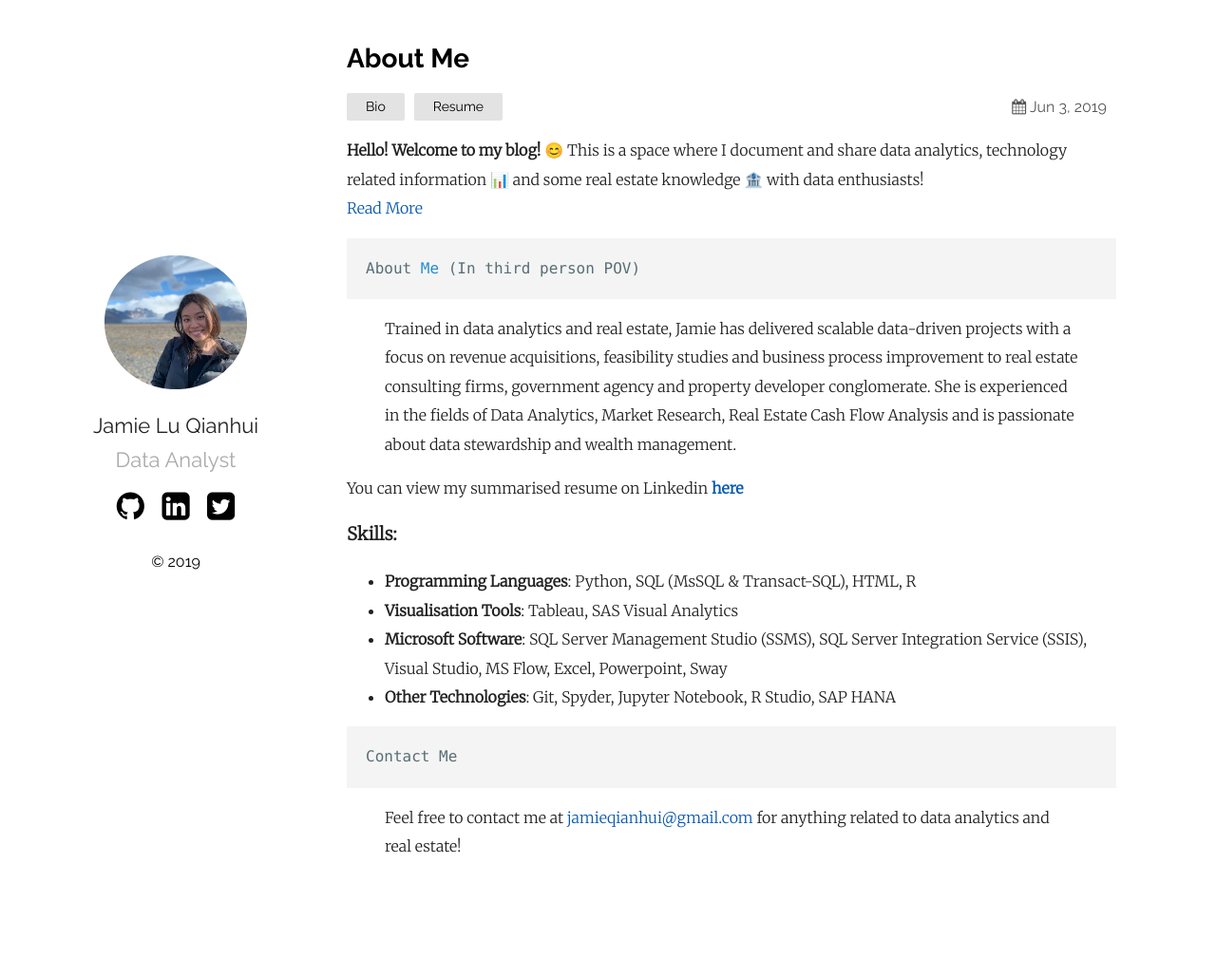
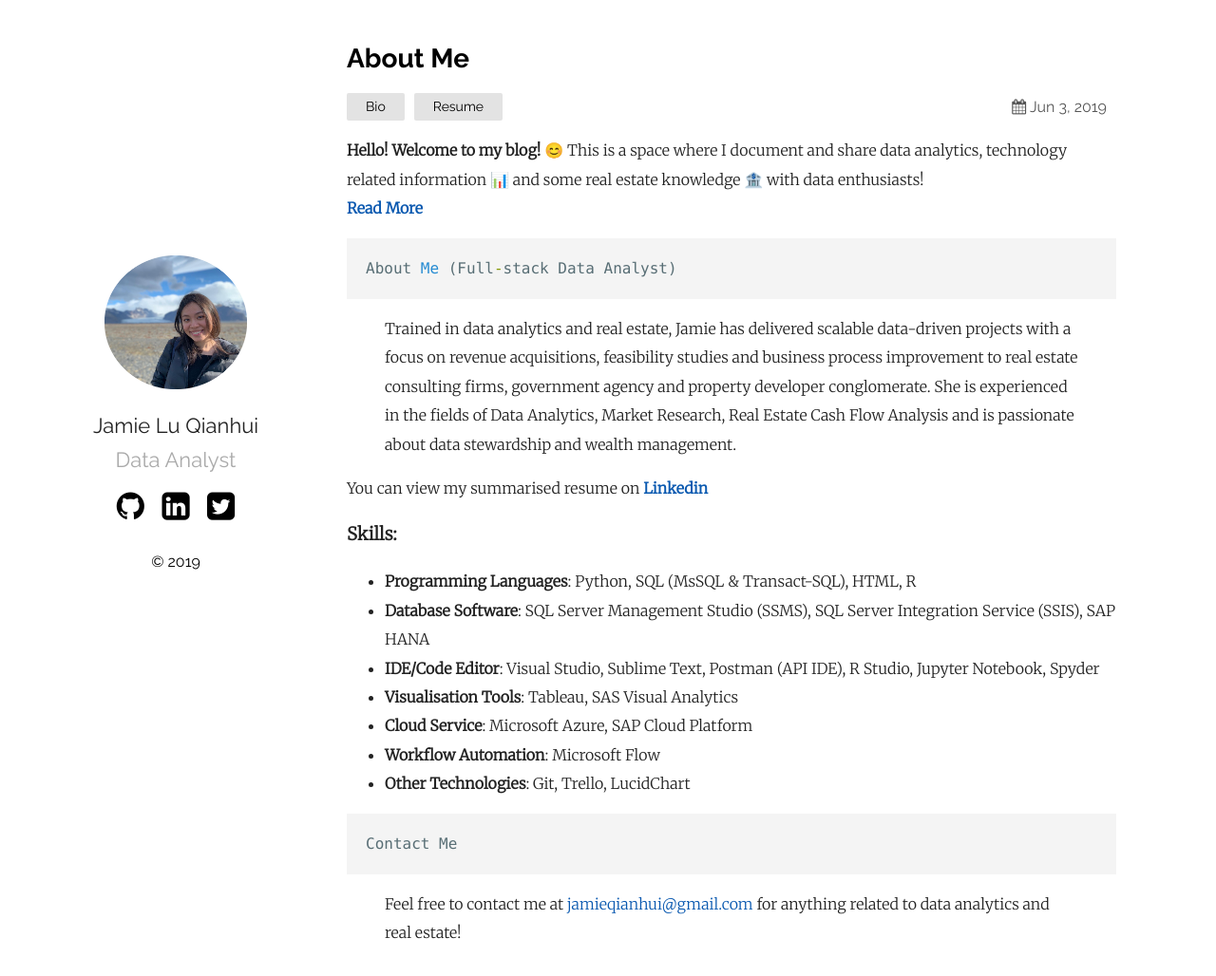
Before and after one commit to jamieqianhui/jamieqianhui.github.io, a Jekyll site: the page built from _posts/2019-06-03-About-Me.markdown, in a window 1280 px wide and 1043 px high. Shown: the top 1028 px of the window at 95% size. Built offline with Jekyll 4.4.1, drawn with Linux system fonts in a browser that asks for light colours.

Commit message:
Update 2019-06-03-About-Me.markdown

````diff
--- a/_posts/2019-06-03-About-Me.markdown
+++ b/_posts/2019-06-03-About-Me.markdown
@@ -5,23 +5,26 @@ date:   2019-06-03 13:24:36 +0800
 categories: Bio Resume
 ---
 **Hello! Welcome to my blog! 😊** This is a space where I document and share
- data analytics, technology related information 📊 and some real estate knowledge 🏦 with data enthusiasts! <br> [Read More][Read-more]
+ data analytics, technology related information 📊 and some real estate knowledge 🏦 with data enthusiasts! <br>
+ **[Read More][Read-more]**
 
 ```python
-About Me (In third person POV)
+About Me (Full-stack Data Analyst)
 ```
 > Trained in data analytics and real estate, Jamie has delivered scalable data-driven projects with a focus on revenue acquisitions, feasibility studies and business process improvement to real estate consulting firms, government agency and property developer conglomerate. She is experienced in the fields of Data Analytics, Market Research, Real Estate Cash Flow Analysis and is passionate about data stewardship and wealth management.
 
-You can view my summarised resume on Linkedin **[here][linkedin-profile]**
+You can view my summarised resume on **[Linkedin][linkedin-profile]**
 
 
 ### Skills:
 
 + **Programming Languages**: Python, SQL (MsSQL & Transact-SQL), HTML, R
++ **Database Software**: SQL Server Management Studio (SSMS), SQL Server Integration Service (SSIS), SAP HANA
++ **IDE/Code Editor**: Visual Studio, Sublime Text, Postman (API IDE), R Studio, Jupyter Notebook, Spyder
 + **Visualisation Tools**: Tableau, SAS Visual Analytics
-+ **Microsoft Software**:
-    SQL Server Management Studio (SSMS), SQL Server Integration Service (SSIS), Visual Studio, MS Flow, Excel, Powerpoint, Sway
-+ **Other Technologies**: Git, Spyder, Jupyter Notebook, R Studio, SAP HANA
++ **Cloud Service**: Microsoft Azure, SAP Cloud Platform
++ **Workflow Automation**: Microsoft Flow
++ **Other Technologies**: Git, Trello, LucidChart
 
 ```python
 Contact Me
````
